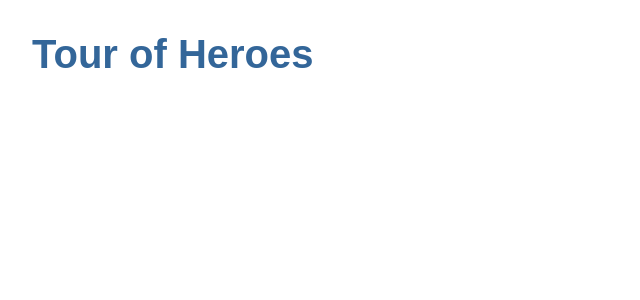
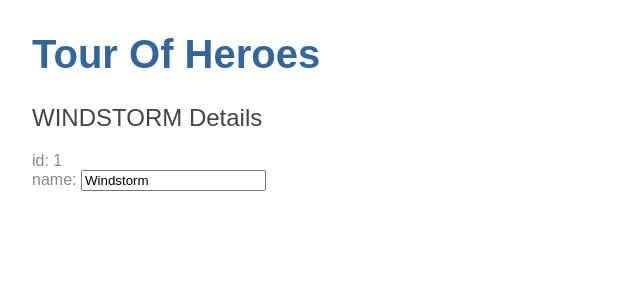
Before and after one commit to 3dsinteractive/angular-tour-of-heroes, an Angular app: page / in a window 1280 px wide. Shown: the top 300 px of the page, without its empty margins (0-640 px from the left). Built offline with nearby package versions, Linux system fonts and the light colour scheme.

Commit message:
Add one way and 2 ways binding

```diff
--- a/src/app/app.component.html
+++ b/src/app/app.component.html
@@ -1 +1,2 @@
 <h1>{{title}}</h1>
+<app-heroes></app-heroes>
--- a/src/app/app.component.ts
+++ b/src/app/app.component.ts
@@ -6,5 +6,5 @@
   styleUrls: ['./app.component.css']
 })
 export class AppComponent {
-  title = 'Tour of Heroes';
+  private title = 'Tour Of Heroes';
 }
--- /dev/null
+++ b/src/app/hero.ts
@@ -0,0 +1,4 @@
+export class Hero {
+    id: number;
+    name: string;
+}
--- /dev/null
+++ b/src/app/heroes/heroes.component.html
@@ -0,0 +1,7 @@
+<h2>{{hero.name | uppercase}} Details</h2>
+<div><span>id: </span>{{hero.id}}</div>
+<div>
+  <label>name:
+    <input [(ngModel)]="hero.name" placeholder="name">
+  </label>
+</div>
--- /dev/null
+++ b/src/app/heroes/heroes.component.ts
@@ -0,0 +1,20 @@
+import { Component, OnInit } from '@angular/core';
+import { Hero } from '../hero';
+
+@Component({
+  selector: 'app-heroes',
+  templateUrl: './heroes.component.html',
+  styleUrls: ['./heroes.component.css']
+})
+export class HeroesComponent implements OnInit {
+  hero: Hero = {
+    id: 1,
+    name: 'Windstorm'
+  };
+
+  constructor() { }
+
+  ngOnInit() {
+  }
+
+}
--- a/src/styles.css
+++ b/src/styles.css
@@ -1,22 +1,24 @@
-    /* Application-wide Styles */
 h1 {
   color: #369;
   font-family: Arial, Helvetica, sans-serif;
   font-size: 250%;
 }
+
 h2, h3 {
   color: #444;
   font-family: Arial, Helvetica, sans-serif;
   font-weight: lighter;
 }
+
 body {
   margin: 2em;
 }
+
 body, input[text], button {
   color: #888;
   font-family: Cambria, Georgia;
 }
-      /* everywhere else */
+
 * {
   font-family: Arial, Helvetica, sans-serif;
 }
```
Also changed, not shown: src/app/app.module.ts (+6 -2 lines), src/app/heroes/heroes.component.css (added), 1 other file (tests, documents, lock files or other folders). Lines whose indentation alone changed are shown as unchanged.
